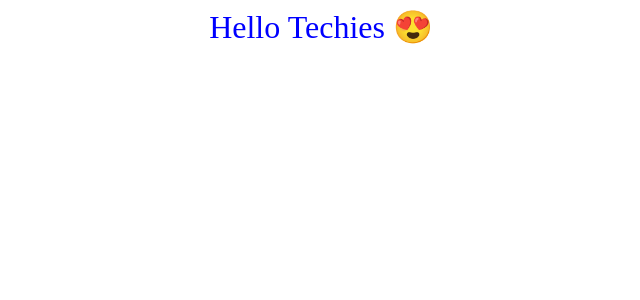
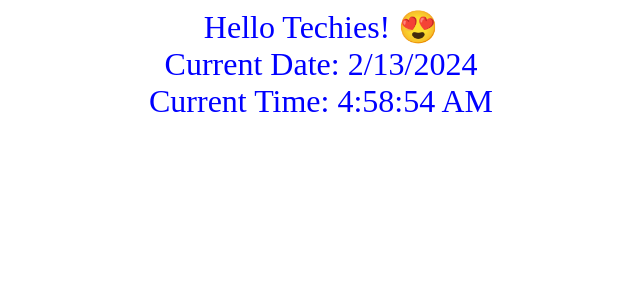
Before and after one commit to 0tieno/mlsa-azure, a React (Create React App) app: page / in a window 1280 px wide. Shown: the top 300 px of the page, without its empty margins (319-959 px from the left). Built offline with nearby package versions, Linux system fonts and the light colour scheme; the HTML template or start-up script is replaced by a standard one.

Commit message:
Update App.js

```diff
--- a/src/App.js
+++ b/src/App.js
@@ -1,8 +1,18 @@
 import React from 'react';
 
 function App() {
-  const value = 'Techies';
-  return <div className = "header-greeting">Hello {value} 😍</div>;
+   // Get the current date and time
+  const currentDate = new Date();
+  const formattedDate = currentDate.toLocaleDateString();
+  const formattedTime = currentDate.toLocaleTimeString();
+
+  return (
+    <div className="header-greeting">
+      Hello Techies! 😍<br />
+      Current Date: {formattedDate}<br />
+      Current Time: {formattedTime}
+    </div>
+  );
 }
 
 export default App;
```
